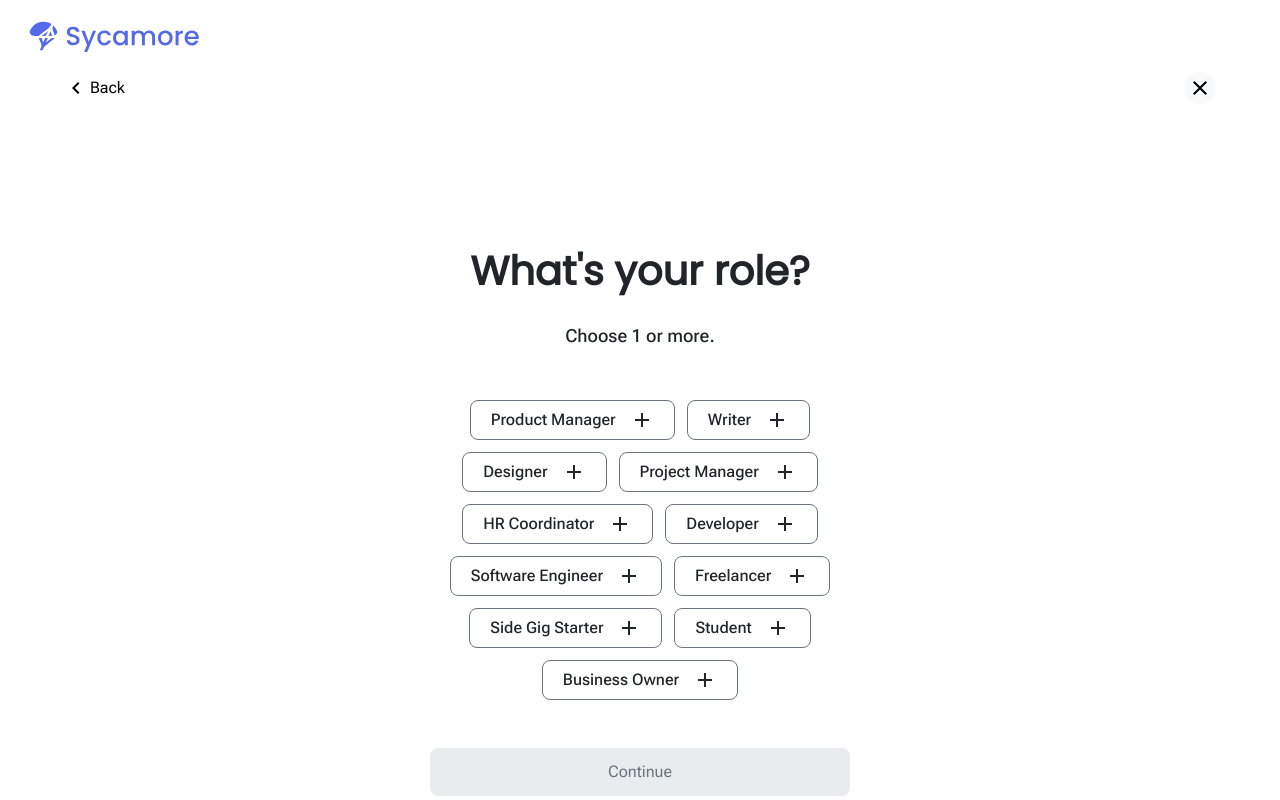
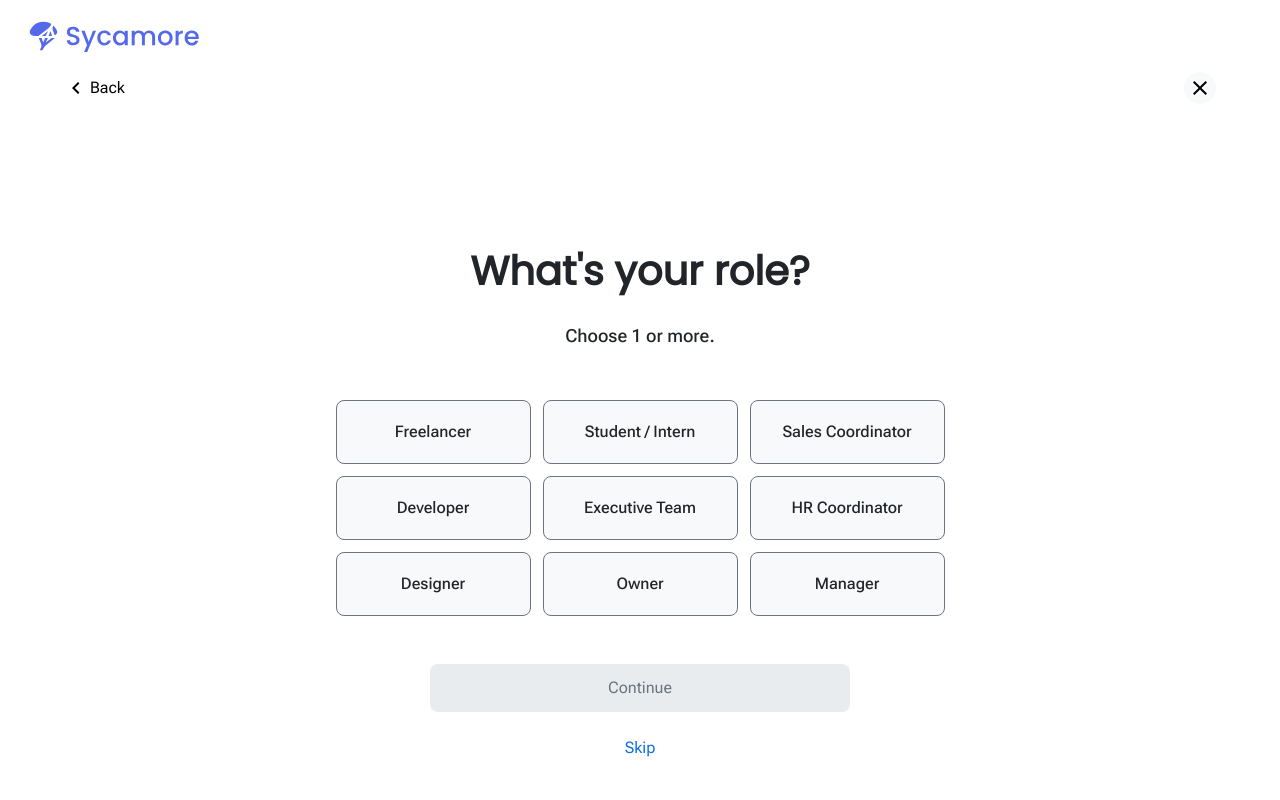
Before and after one commit to jeannyinthelamp/sycamore.ai, a React (Create React App) app: page /onboarding_3 in a window 1280 px wide. Shown: the top 800 px of the page. Built offline with nearby package versions, Linux system fonts and the light colour scheme; a web font is replaced by a local one.

Commit message:
Modify small onboarding checkboxes

```diff
--- a/src/Components/Onboarding/Onboarding_Checkbox/Onboarding_Checkbox.js
+++ b/src/Components/Onboarding/Onboarding_Checkbox/Onboarding_Checkbox.js
@@ -1,7 +1,4 @@
 import React, { useState } from "react";
-import plus from "../../../Assets/Icons/Onboarding_Icons/plus.svg";
-import plus_selected from "../../../Assets/Icons/Onboarding_Icons/plus_selected.svg";
-import check from "../../../Assets/Icons/Onboarding_Icons/check.svg";
 
 //Checkbox component that visually resembles a button
 
@@ -25,17 +22,13 @@ export default function Onboarding_Checkbox(props) {
       />
       <label
         for={props.for}
-        class={`${props.className} flex justify-center items-center w-fit min-w-[75px] max-h-[40px] py-[8px] px-[20px] font-Roboto-Flex font-medium text-[16px] text-center leading-[24px] text-[#212529] select-none cursor-pointer rounded-[8px] bg-white border border-[#6C757D]
-        peer hover:text-[#556AEB] hover:border-[#556AEB]
+        class={`${props.className} flex justify-center text-center items-center w-[195px] h-[64px] py-[8px] px-[20px] font-Roboto-Flex font-medium text-[16px] text-center leading-[24px] text-[#212529] select-none cursor-pointer rounded-[8px] border border-[#6C757D]
+        peer bg-[#F8F9FA] hover:bg-[#E5E5E5]
         transition-colors duration-200 ease-in-out peer-checked:bg-[#EBEFFF] peer-checked:text-[#556AEB] peer-checked:border-[#556AEB]`}
         onMouseEnter={() => setIsHovered(true)}
         onMouseLeave={() => setIsHovered(false)}
         >
-        <span className='mr-3.5'>{props.title}</span>
-        <img
-          src={isHovered ? (isSelected ? check : plus_selected) : (isSelected ? check : plus)}
-          alt='plus'
-        />
+        <span className=''>{props.title}</span>
       </label>
     </div>
   );
--- a/src/Pages/Onboarding/Onboarding_1.js
+++ b/src/Pages/Onboarding/Onboarding_1.js
@@ -41,7 +41,7 @@ export default function Onboarding_1() {
       alt: "Work icon",
     },
     {
-      type: "With Team",
+      type: "Team",
       img: Team,
       alt: "Team icon",
     },
@@ -57,10 +57,13 @@ export default function Onboarding_1() {
     <div className='flex flex-col justify-center items-center'>
       <Onboarding_nav/>
       <div className='title-and-button-wrapper max-w-fit h-auto mt-[50px] flex flex-col justify-center items-center'>
-        <div className='text-wrapper relative flex flex-col items-center w-[100%] h-auto gap-[16px] '>
+        <div className='text-wrapper relative flex flex-col items-center w-[730px] h-auto gap-[16px] '>
           {/* //TODO: update margin once back and exit Btn's are built */}
-          <h1 className='w-[100%] min-h-[54px] mt-[75px] font-Poppins text-[40px] font-semibold text-[#212529] text-center leading-[54px] '>
-            How are you planning to use Sycamore?
+          <h2 className='w-[100%] min-h-[54px] mt-[105px] font-Poppins text-[28px] font-semibold text-[#212529] text-center '>
+          Hi Judy 👋 nice to meet you!
+          </h2>
+          <h1 className='w-[100%] min-h-[54px] mt- font-Poppins text-[40px] font-semibold text-[#212529] text-center leading-[54px] '>
+            How are you planning to use Sycamore.ai?
           </h1>
           <p className='min-h-[28px] font-Roboto-Flex font-medium text-[18px] text-center text-[#212529] leading-[28px]'>
             You can choose multiple options. We will tailor your workspace
--- a/src/Pages/Onboarding/Onboarding_3.js
+++ b/src/Pages/Onboarding/Onboarding_3.js
@@ -39,20 +39,48 @@ export default function Onboarding_3() {
         </div>
         {/* //^ add form action */}
         <form action=''>
-          <div className='mx-auto mt-[50px] mb-[48px] w-[60%]'>
+          <div className='mx-auto mt-[50px] mb-[48px] w-[730px]'>
             <label className='mb-[24px] flex flex-col items-start gap-[24px] font-Roboto-Flex font-medium text-[16px] text-center text-[212529] leading-[24px]'>
               <div className='checkbox-wrapper flex flex-row flex-wrap gap-[12px] justify-center items-center'>
                 <Onboarding_Checkbox
-                  title='Product Manager'
-                  id='Product Manager'
-                  for='Product Manager'
+                  title='Freelancer'
+                  id='Freelancer'
+                  for='Freelancer'
                   className=''
                   handleCheckboxChange={handleCheckboxChange}
                 />
                 <Onboarding_Checkbox
-                  title='Writer'
-                  id='Writer'
-                  for='Writer'
+                  title='Student / Intern'
+                  id='Student / Intern'
+                  for='Student / Intern'
+                  className=''
+                  handleCheckboxChange={handleCheckboxChange}
+                />
+                <Onboarding_Checkbox
+                  title='Sales Coordinator'
+                  id='Sales Coordinator'
+                  for='Sales Coordinator'
+                  className=''
+                  handleCheckboxChange={handleCheckboxChange}
+                />
+                <Onboarding_Checkbox
+                  title='Developer'
+                  id='Developer'
+                  for='Developer'
+                  className=''
+                  handleCheckboxChange={handleCheckboxChange}
+                />
+                <Onboarding_Checkbox
+                  title='Executive Team'
+                  id='Executive Team'
+                  for='Executive Team'
+                  className=''
+                  handleCheckboxChange={handleCheckboxChange}
+                />
+                <Onboarding_Checkbox
+                  title='HR Coordinator'
+                  id='HR Coordinator'
+                  for='HR Coordinator'
                   className=''
                   handleCheckboxChange={handleCheckboxChange}
                 />
@@ -64,58 +92,16 @@ export default function Onboarding_3() {
                   handleCheckboxChange={handleCheckboxChange}
                 />
                 <Onboarding_Checkbox
-                  title='Project Manager'
-                  id='Project Manager'
-                  for='Project Manager'
+                  title='Owner'
+                  id='Owner'
+                  for='Owner'
                   className=''
                   handleCheckboxChange={handleCheckboxChange}
                 />
                 <Onboarding_Checkbox
-                  title='HR Coordinator'
-                  id='HR Coordinator'
-                  for='HR Coordinator'
-                  className=''
-                  handleCheckboxChange={handleCheckboxChange}
-                />
-                <Onboarding_Checkbox
-                  title='Developer'
-                  id='Developer'
-                  for='Developer'
-                  className=''
-                  handleCheckboxChange={handleCheckboxChange}
-                />
-                <Onboarding_Checkbox
-                  title='Software Engineer'
-                  id='Software Engineer'
-                  for='Software Engineer'
-                  className=''
-                  handleCheckboxChange={handleCheckboxChange}
-                />
-                <Onboarding_Checkbox
-                  title='Freelancer'
-                  id='Freelancer'
-                  for='Freelancer'
-                  className=''
-                  handleCheckboxChange={handleCheckboxChange}
-                />
-                <Onboarding_Checkbox
-                  title='Side Gig Starter'
-                  id='Side Gig Starter'
-                  for='Side Gig Starter'
-                  className=''
-                  handleCheckboxChange={handleCheckboxChange}
-                />
-                <Onboarding_Checkbox
-                  title='Student'
-                  id='Student'
-                  for='Student'
-                  className=''
-                  handleCheckboxChange={handleCheckboxChange}
-                />
-                <Onboarding_Checkbox
-                  title='Business Owner'
-                  id='Business Owner'
-                  for='Business Owner'
+                  title='Manager'
+                  id='Manager'
+                  for='Manager'
                   className=''
                   handleCheckboxChange={handleCheckboxChange}
                 />
```
Also changed, not shown: src/Pages/Onboarding/Onboarding_2.js (+31 -45 lines).
